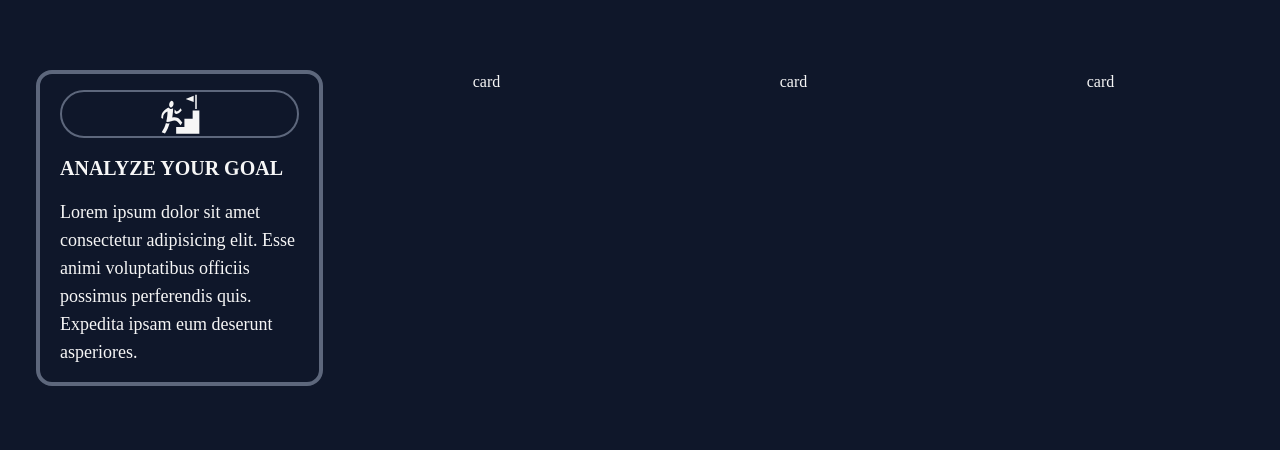
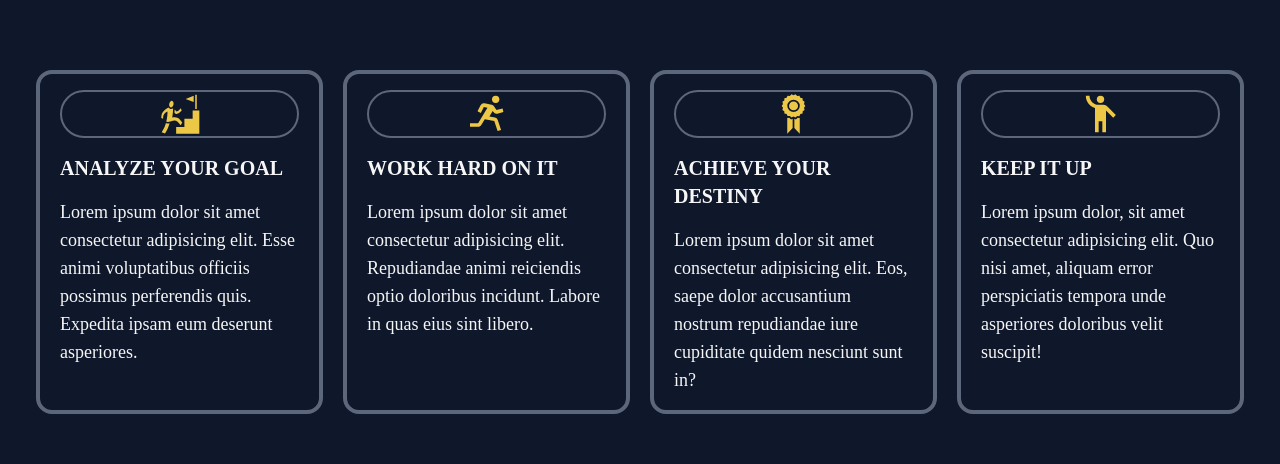
Before and after one commit to hyelight/chat, a React (Create React App) app: page / in a window 1280 px wide. Shown: the part 1044-1508 px from the top of the page. Built offline with nearby package versions, Linux system fonts and the light colour scheme.

Commit message:
ClassCard.jsx로 컴포넌트 생성

```diff
--- /dev/null
+++ b/src/components/ClassCard.jsx
@@ -0,0 +1,18 @@
+import React from "react";
+
+const ClassCard = ({ icon, title, content }) => {
+  const iconStyles =
+    "rounded-full text-5xl border-2 border-[var(--sub-color)] w-full text-[#EDC847]";
+
+  return (
+    <li className="border-4 border-[var(--sub-color)] rounded-2xl py-4 px-5 hover:scale-105">
+      <div>
+        {React.cloneElement(icon, { className: iconStyles })}
+        <h3 className="text-start text-xl font-bold py-4">{title}</h3>
+        <p className="text-start text-lg">{content}</p>
+      </div>
+    </li>
+  );
+};
+
+export default ClassCard;
--- a/src/components/Classes.jsx
+++ b/src/components/Classes.jsx
@@ -2,6 +2,7 @@ import React from "react";
 import { GiStairsGoal, GiAchievement } from "react-icons/gi";
 import { BiRun } from "react-icons/bi";
 import { MdEmojiPeople } from "react-icons/md";
+import ClassCard from "./ClassCard";
 
 const Classes = () => {
   return (
@@ -12,22 +13,28 @@ const Classes = () => {
           Lorem ipsum dolor sit amet
         </p>
         <ul className="grid sm:grid-cols-2 lg:grid-cols-4 gap-5 mt-10">
-          <li className="border-4 border-[var(--sub-color)] rounded-2xl py-4 px-5">
-            <div>
-              <GiStairsGoal className="rounded-full text-5xl border-2 border-[var(--sub-color)] w-full" />
-              <h3 className="text-start text-xl font-bold py-4">
-                ANALYZE YOUR GOAL
-              </h3>
-              <p className="text-start text-lg">
-                Lorem ipsum dolor sit amet consectetur adipisicing elit. Esse
-                animi voluptatibus officiis possimus perferendis quis. Expedita
-                ipsam eum deserunt asperiores.
-              </p>
-            </div>
-          </li>
-          <li>card</li>
-          <li>card</li>
-          <li>card</li>
+          <ClassCard
+            icon={<GiStairsGoal />}
+            title="ANALYZE YOUR GOAL"
+            content="Lorem ipsum dolor sit amet consectetur adipisicing elit. Esse animi
+            voluptatibus officiis possimus perferendis quis. Expedita ipsam eum
+            deserunt asperiores."
+          />
+          <ClassCard
+            icon={<BiRun />}
+            title="WORK HARD ON IT"
+            content="Lorem ipsum dolor sit amet consectetur adipisicing elit. Repudiandae animi reiciendis optio doloribus incidunt. Labore in quas eius sint libero."
+          />
+          <ClassCard
+            icon={<GiAchievement />}
+            title="ACHIEVE YOUR DESTINY"
+            content="Lorem ipsum dolor sit amet consectetur adipisicing elit. Eos, saepe dolor accusantium nostrum repudiandae iure cupiditate quidem nesciunt sunt in?"
+          />
+          <ClassCard
+            icon={<MdEmojiPeople />}
+            title="KEEP IT UP"
+            content="Lorem ipsum dolor, sit amet consectetur adipisicing elit. Quo nisi amet, aliquam error perspiciatis tempora unde asperiores doloribus velit suscipit!"
+          />
         </ul>
       </div>
     </section>
```
